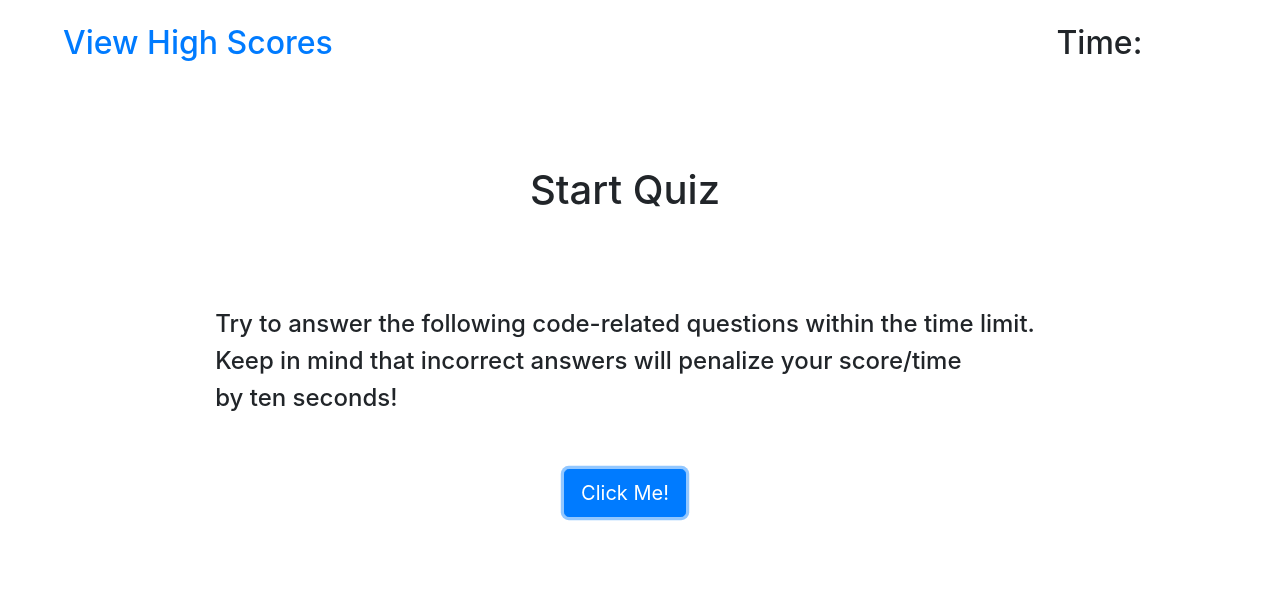
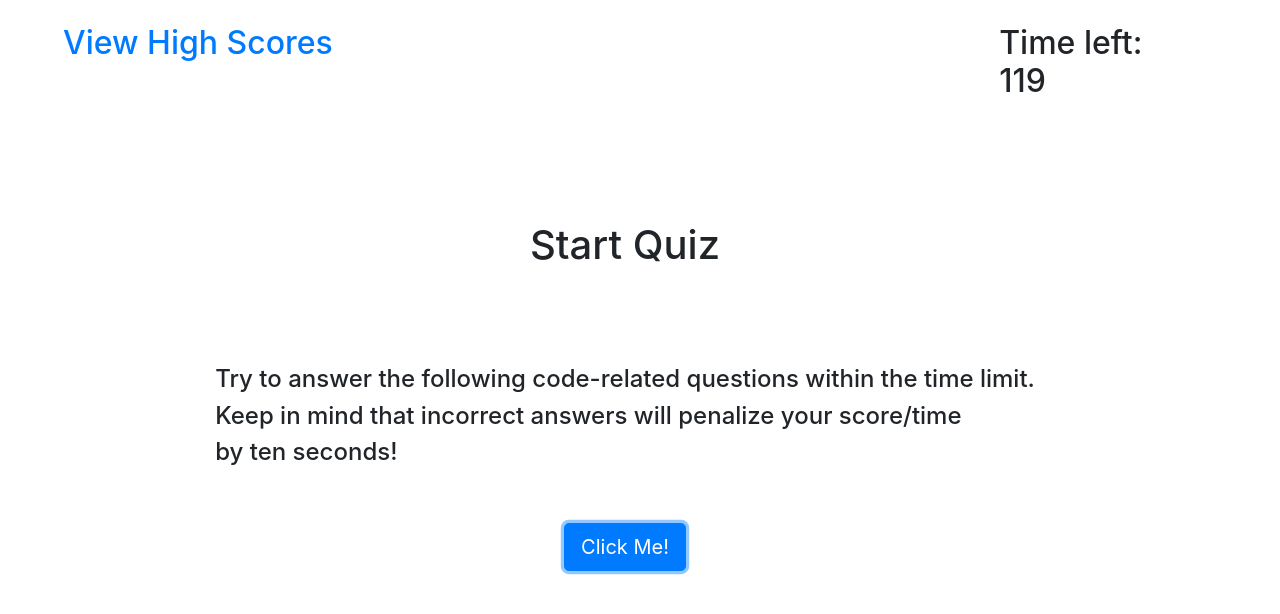
Before and after one commit to Kyler-Mclachlan/Web-API-Challenge, a plain HTML site: page Index.html in a window 1280 px wide. Both pictures are taken after a click on the button "Click Me!". Drawn offline with nearby package versions, Linux system fonts and the light colour scheme.

Commit message:
added timer and event listeners

```diff
--- a/Index.html
+++ b/Index.html
@@ -15,7 +15,8 @@
             View High Scores
         </h2>
         <h2 class="pr-3">
-            Time:
+            Time left:
+            <p id="time-left"></p>
         </h2>
     </header>
     <main class="col-12 d-flex flex-column align-items-center row ">
--- a/assets/script.js
+++ b/assets/script.js
@@ -0,0 +1,19 @@
+var buttonEl = document.querySelector("#start-button");
+var timerEl = document.querySelector("#time-left");
+
+function countdown(){
+    var timer = 120;
+
+    var timeDecay = setInterval(function (){
+        if (timer > 1){
+            timerEl.textContent = timer;
+            timer--;
+        }
+        else {
+            timerEl.textContent = "";
+            clearInterval(countdown);
+        }
+    }, 1000);
+}
+
+buttonEl.addEventListener("click", countdown);
```
